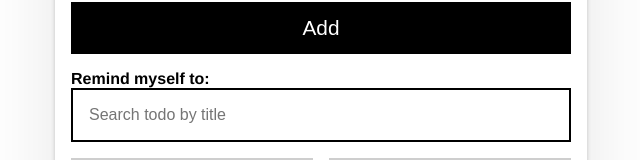
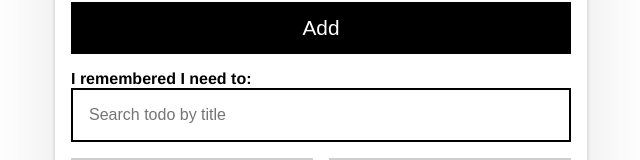
Before and after one commit to metropontikas/Angular-Todo-List, an Angular app: page / in a window 1280 px wide. Shown: the part 240-400 px from the top of the page, without its empty margins (319-959 px from the left). Built offline with nearby package versions, Linux system fonts and the light colour scheme; no server answers.

Commit message:
Fix search label text

```diff
--- a/src/app/app.component.html
+++ b/src/app/app.component.html
@@ -21,7 +21,7 @@
     Add
   </button>
 
-  <label for="searchItemInput">Remind myself to:</label>
+  <label for="searchItemInput">I remembered I need to:</label>
 
   <input
     #searchItem
```
